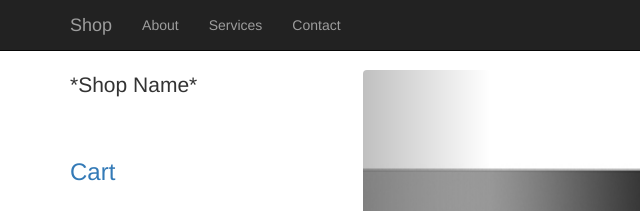
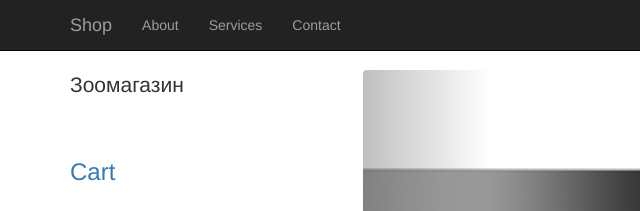
Before and after one commit to LyuBel/WebLR1, a plain HTML site: page index.html in a window 1280 px wide. Shown: the top 211 px of the page, 0-640 px from the left. Drawn offline with Linux system fonts and the light colour scheme.

Commit message:
Update index.html

```diff
--- a/index.html
+++ b/index.html
@@ -44,7 +44,7 @@
         <div class="row">
 
             <div class="col-md-3">
-                <p class="lead">*Shop Name*</p>
+                <p class="lead">Зоомагазин</p>
 				<br>
 				<h3><a href="" class="cart-link" data-toggle="modal" data-target="#Cart"> Cart </a> </h3>
             </div>
```
